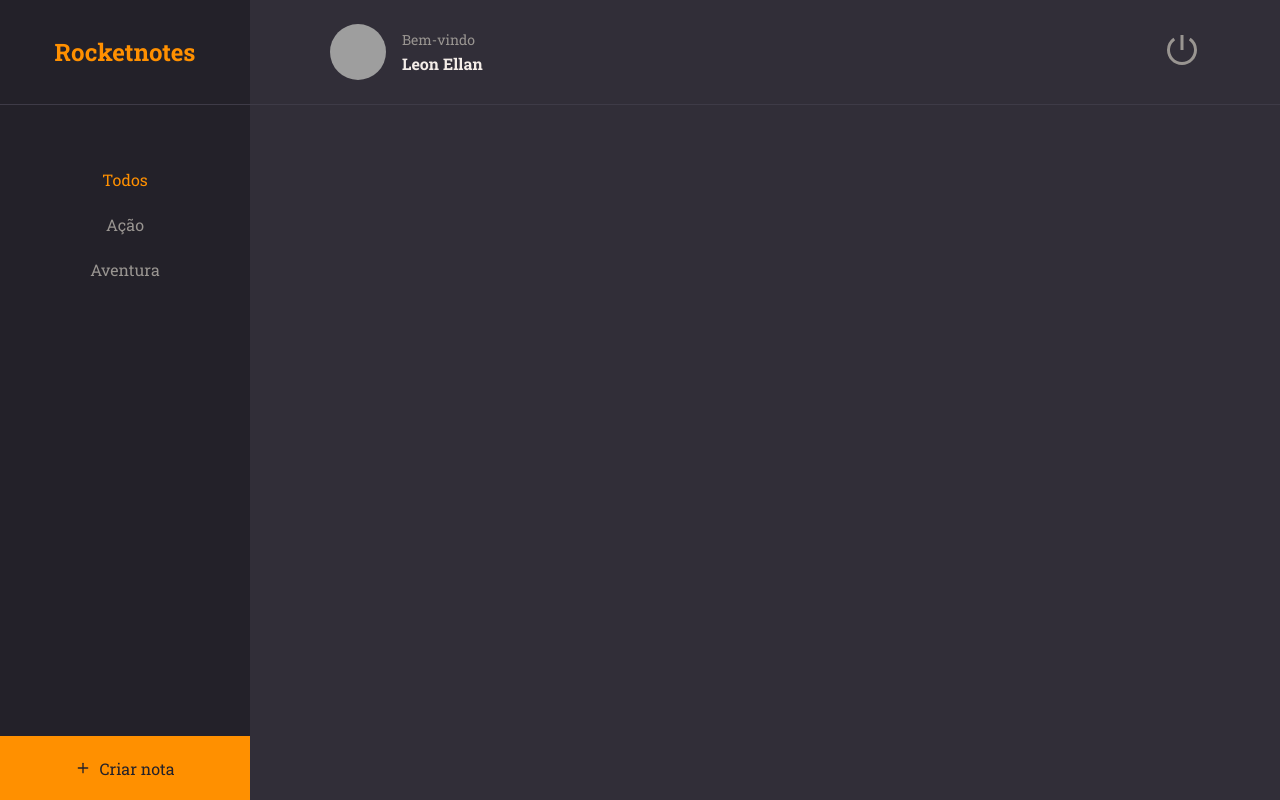
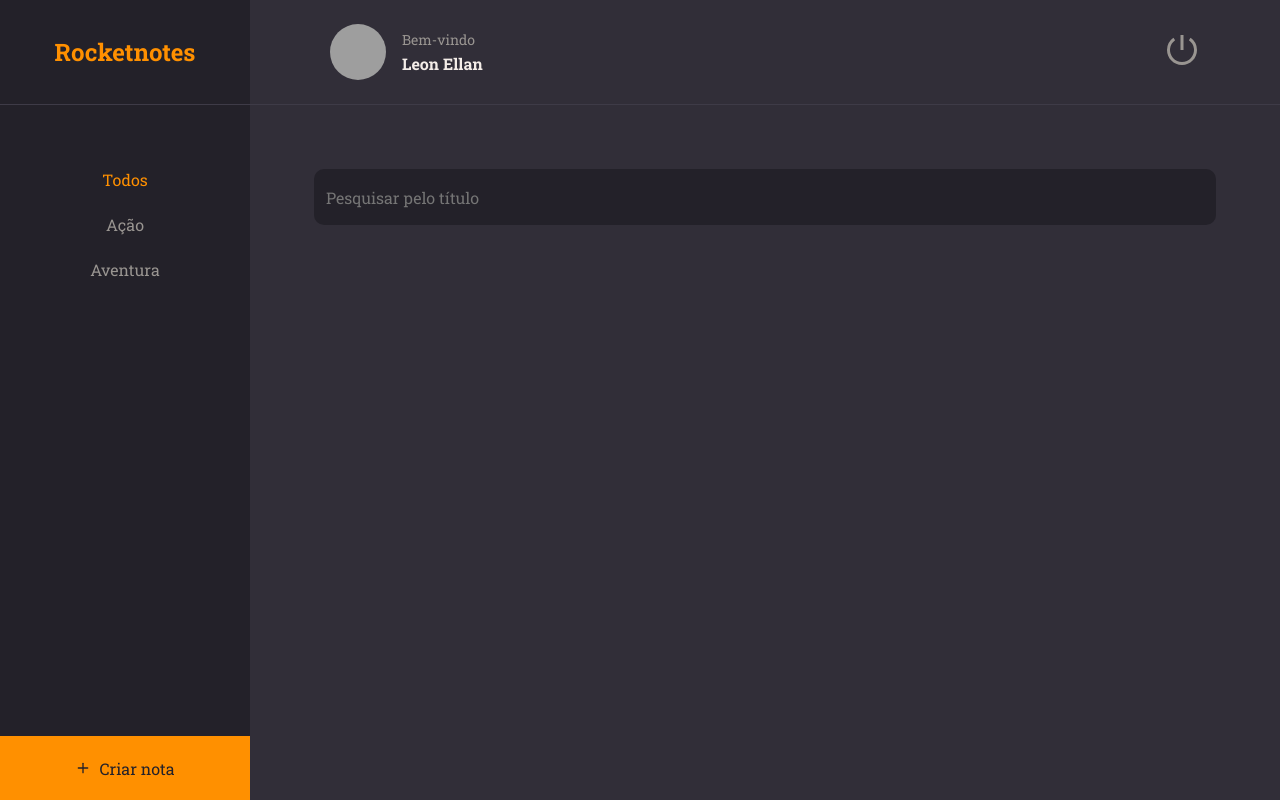
Before and after one commit to Leon-Ellan/rockectmovies-front, a React (Vite) app in the folder rocketmovies/: page / in a window 1280 px wide. Built offline with nearby package versions, Linux system fonts and the light colour scheme; grey boxes are pictures that could not be loaded.

Commit message:
add input

```diff
--- /dev/null
+++ b/rocketmovies/src/components/Input/index.jsx
@@ -0,0 +1,10 @@
+import { Container } from "./styles";
+
+export function Input ({ icon: Icon, ...rest }){
+  return (
+    <Container>
+     {Icon && <Icon size={20} />}
+      <input {...rest} />
+    </Container>
+  )
+}
--- /dev/null
+++ b/rocketmovies/src/components/Input/styles.js
@@ -0,0 +1,30 @@
+import styled from "styled-components";
+
+export const Container = styled.div`
+  width: 100%;
+  display: flex;
+  align-items: center;
+
+  background-color: ${({ theme }) => theme.COLORS.BACKGROUND_900} ;
+  color: ${({ theme }) => theme.COLORS.GRAY_300};
+
+  margin-bottom: 8px;
+  border-radius: 10px;
+
+  > input {
+    height: 56px;
+    width: 100%;
+
+    padding: 12px;
+    color: ${({ theme }) => theme.COLORS.WHITE};
+    background: transparent;
+    border: 0;
+
+    &:placeholder {
+      color: ${({ theme }) => theme.COLORS.GRAY_300}
+    }
+  }
+  > svg {
+  margin-left: 16px;
+}
+`;
--- a/rocketmovies/src/pages/Home/index.jsx
+++ b/rocketmovies/src/pages/Home/index.jsx
@@ -12,7 +12,7 @@
 
  import { Header } from '../../components/Header'
  import { ButtonText } from "../../components/ButtonText"
-
+ import { Input } from '../../components/Input'
 
 
  export function Home() {
@@ -29,7 +29,9 @@
       </Menu>
 
       <Search>
-
+       <Input
+        placeholder="Pesquisar pelo título"
+        />
       </Search>
 
       <Content>
```
